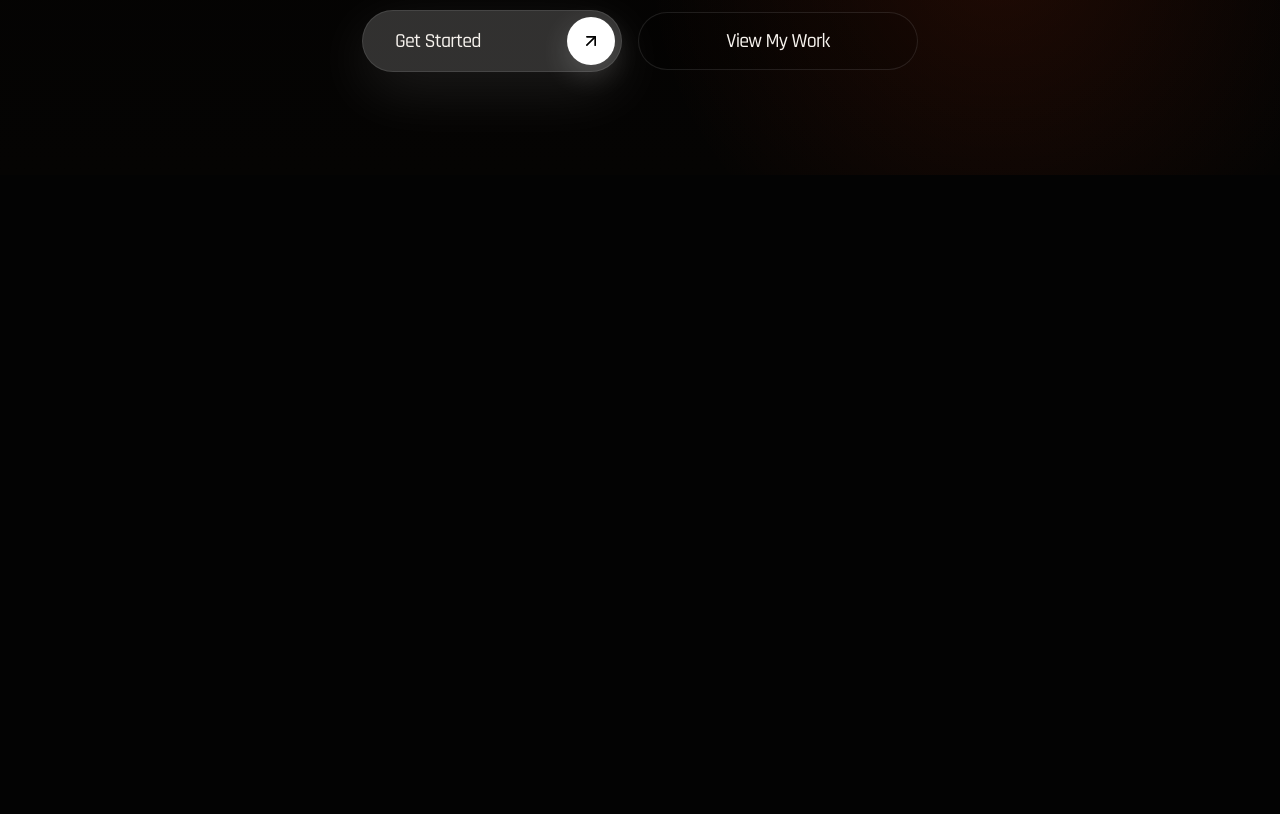
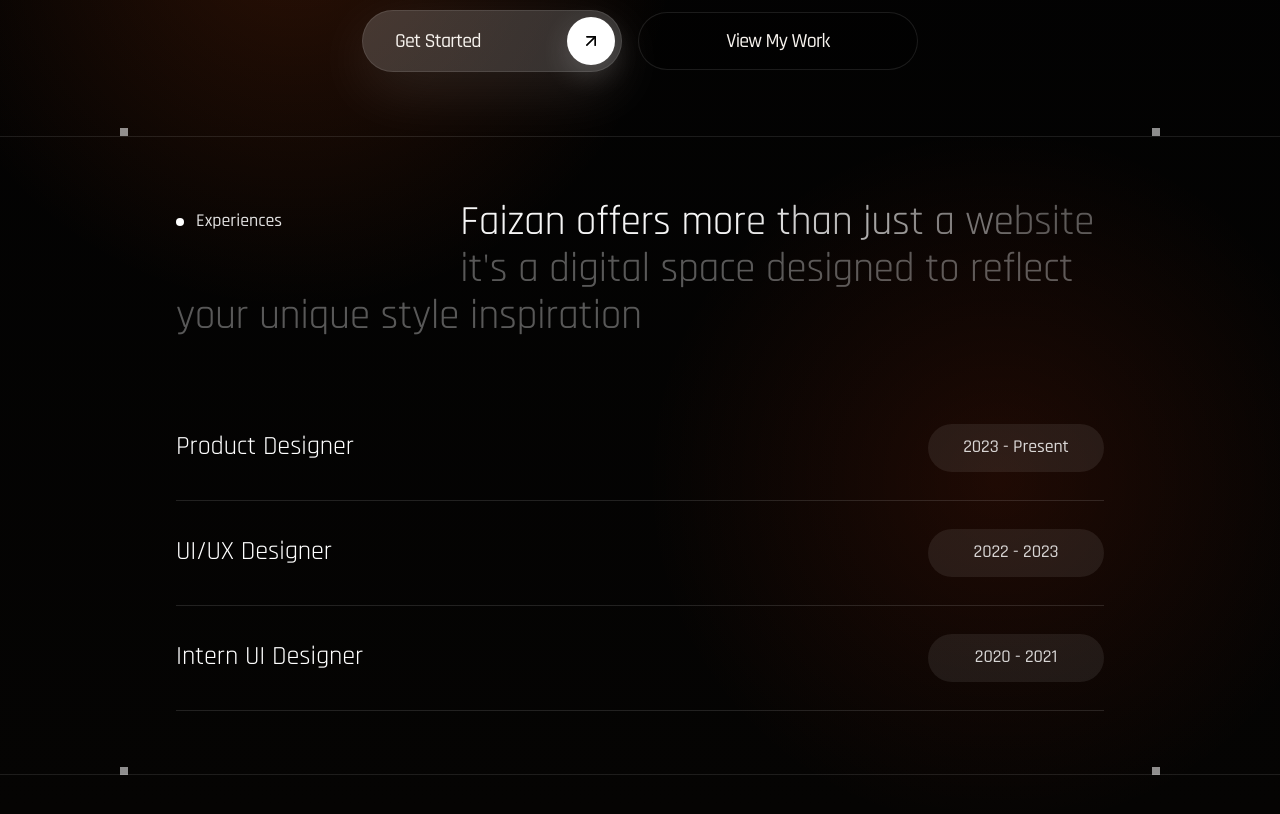
Before and after one commit to zeeshan2k2/faizan-portfolio, a Next.js app: page / in a window 1280 px wide. Shown: the part 1040-1854 px from the top of the page. Before the commit the page ends 1215 px from the top, so only its background shows below. Built offline with nearby package versions, Linux system fonts and the light colour scheme.

Commit message:
experience section added

```diff
--- a/src/app/page.tsx
+++ b/src/app/page.tsx
@@ -1,10 +1,12 @@
 import { SiteShell } from "@/components/layout/SiteShell";
 import { Hero } from "@/components/sections/Hero";
+import { Experience } from "@/components/sections/Experience";
 
 export default function Home() {
   return (
     <SiteShell>
       <Hero />
+      <Experience />
     </SiteShell>
   );
 }
--- a/src/components/sections/Experience.tsx
+++ b/src/components/sections/Experience.tsx
@@ -0,0 +1,146 @@
+"use client";
+
+import { useRef } from "react";
+import {
+  motion,
+  useReducedMotion,
+  useScroll,
+  useTransform,
+  type MotionValue,
+} from "framer-motion";
+
+import { siteContent } from "@/content/site";
+
+type RevealCharacterProps = {
+  char: string;
+  index: number;
+  total: number;
+  progress: MotionValue<number>;
+  reducedMotion: boolean;
+};
+
+function RevealCharacter({
+  char,
+  index,
+  total,
+  progress,
+  reducedMotion,
+}: RevealCharacterProps) {
+  const start = total <= 1 ? 0 : (index / total) * 0.82;
+  const end = Math.min(start + 0.12, 1);
+  const color = useTransform(
+    progress,
+    [start, end],
+    ["rgba(255,255,255,0.34)", "rgba(255,255,255,0.96)"],
+  );
+
+  if (char === " ") {
+    return " ";
+  }
+
+  return (
+    <motion.span
+      style={{ color: reducedMotion ? "rgba(255,255,255,0.96)" : color }}
+    >
+      {char}
+    </motion.span>
+  );
+}
+
+export function Experience() {
+  const { experience } = siteContent;
+  const sectionRef = useRef<HTMLElement>(null);
+  const reducedMotion = Boolean(useReducedMotion());
+  const { scrollYProgress } = useScroll({
+    target: sectionRef,
+    offset: ["start 78%", "start 18%"],
+  });
+
+  const headlineCharacters = Array.from(experience.headline);
+  const visibleCharacterCount = headlineCharacters.filter(
+    (char) => char !== " ",
+  ).length;
+  let visibleIndex = 0;
+
+  return (
+    <section
+      id="experience"
+      ref={sectionRef}
+      className="relative mx-auto w-full max-w-5xl px-[30px] py-9 sm:px-12 sm:py-14 lg:py-16"
+      aria-labelledby="experience-heading"
+    >
+      <div
+        aria-hidden="true"
+        className="pointer-events-none absolute left-1/2 top-0 h-px w-screen -translate-x-1/2 bg-[var(--line)]"
+      />
+      <div
+        aria-hidden="true"
+        className="pointer-events-none absolute bottom-0 left-1/2 h-px w-screen -translate-x-1/2 bg-[var(--line)]"
+      />
+      <div aria-hidden="true" className="pointer-events-none absolute inset-0 hidden sm:block">
+        <div className="absolute bottom-0 left-[calc(50%-520px)] size-2 bg-white/55" />
+        <div className="absolute bottom-0 right-[calc(50%-520px)] size-2 bg-white/55" />
+      </div>
+
+      <div>
+        <div className="mb-6 flex items-start gap-3 pt-2 text-base font-medium text-white/88 sm:float-left sm:mb-3 sm:mr-16 sm:w-[220px] sm:text-lg">
+          <span className="mt-2.5 size-2 rounded-full bg-white" />
+          <span>{experience.eyebrow}</span>
+        </div>
+
+        <h2
+          id="experience-heading"
+          className="w-full max-w-none font-sans text-[clamp(1.85rem,3.25vw,3.25rem)] font-normal leading-[1.12] tracking-[-0.01em]"
+        >
+          {headlineCharacters.map((char, index) => {
+            const characterIndex = char === " " ? visibleIndex : visibleIndex++;
+
+            return (
+              <RevealCharacter
+                key={`${char}-${index}`}
+                char={char}
+                index={characterIndex}
+                total={visibleCharacterCount}
+                progress={scrollYProgress}
+                reducedMotion={reducedMotion}
+              />
+            );
+          })}
+        </h2>
+        <div className="clear-both" />
+      </div>
+
+      <div className="mt-10 space-y-0 sm:mt-14">
+        {experience.roles.map((role) => (
+          <a
+            key={role.title}
+            href={role.href}
+            target="_blank"
+            rel="noreferrer"
+            aria-label={`${role.title}, ${role.date}. ${experience.hoverLabel}`}
+            className="group block"
+          >
+            <div className="flex flex-col gap-5 py-6 sm:flex-row sm:items-center sm:justify-between sm:gap-8 sm:py-7">
+              <h3 className="font-sans text-[clamp(1.45rem,2.05vw,2rem)] font-normal leading-none tracking-[-0.005em] text-white transition duration-300 group-hover:text-white">
+                {role.title}
+              </h3>
+
+              <span className="relative h-11 w-40 shrink-0 [perspective:900px] sm:h-12 sm:w-44">
+                <span className="absolute inset-0 rounded-full [transform-style:preserve-3d] transition-transform duration-500 ease-out group-hover:[transform:rotateY(180deg)]">
+                  <span className="absolute inset-0 grid place-items-center rounded-full bg-white/[0.08] px-5 text-base font-medium tracking-[-0.005em] text-white/82 [backface-visibility:hidden] sm:text-lg">
+                    {role.date}
+                  </span>
+                  <span className="absolute inset-0 grid place-items-center rounded-full bg-[var(--accent)] px-5 text-base font-semibold tracking-[-0.005em] text-black [backface-visibility:hidden] [transform:rotateY(180deg)] sm:text-lg">
+                    {experience.hoverLabel}
+                  </span>
+                </span>
+              </span>
+            </div>
+
+            <div className="h-px w-full bg-white/12 transition-colors duration-300 group-hover:bg-[var(--accent)]" />
+          </a>
+        ))}
+      </div>
+    </section>
+  );
+}
--- a/src/components/sections/Hero.tsx
+++ b/src/components/sections/Hero.tsx
@@ -41,9 +41,14 @@ export function Hero() {
   return (
     <section
       id="home"
-      className="flex min-h-[calc(100svh-96px)] items-start justify-center px-0 pb-14 pt-9 sm:min-h-[calc(100svh-128px)] sm:pb-16 sm:pt-14 lg:pt-16"
+      className="relative flex min-h-[calc(100svh-96px)] items-start justify-center px-0 pb-14 pt-9 sm:min-h-[calc(100svh-128px)] sm:pb-16 sm:pt-14 lg:pt-16"
       aria-label="Hero"
     >
+      <div aria-hidden="true" className="pointer-events-none absolute inset-0 hidden sm:block">
+        <div className="absolute bottom-0 left-[calc(50%-520px)] size-2 bg-white/55" />
+        <div className="absolute bottom-0 right-[calc(50%-520px)] size-2 bg-white/55" />
+      </div>
+
       <motion.div
         className="mx-auto flex w-full max-w-4xl flex-col items-center text-center"
         initial="hidden"
--- a/src/content/site.ts
+++ b/src/content/site.ts
@@ -21,6 +21,12 @@ export type SocialLink = {
   label: string;
   href: string;
   icon: SocialIcon;
+};
+
+export type ExperienceRole = {
+  title: string;
+  date: string;
+  href: string;
 };
 
 export const siteContent = {
@@ -83,6 +89,29 @@ export const siteContent = {
     line1: "San Francisco, CA",
     line2: "USA",
   },
+  experience: {
+    eyebrow: "Experiences",
+    headline:
+      "Faizan offers more than just a website it's a digital space designed to reflect your unique style inspiration",
+    hoverLabel: "Visit Framer",
+    roles: [
+      {
+        title: "Product Designer",
+        date: "2023 - Present",
+        href: "https://www.framer.com/",
+      },
+      {
+        title: "UI/UX Designer",
+        date: "2022 - 2023",
+        href: "https://www.framer.com/",
+      },
+      {
+        title: "Intern UI Designer",
+        date: "2020 - 2021",
+        href: "https://www.framer.com/",
+      },
+    ] satisfies ExperienceRole[],
+  },
   navigation: [
     {
       id: "home",
```
